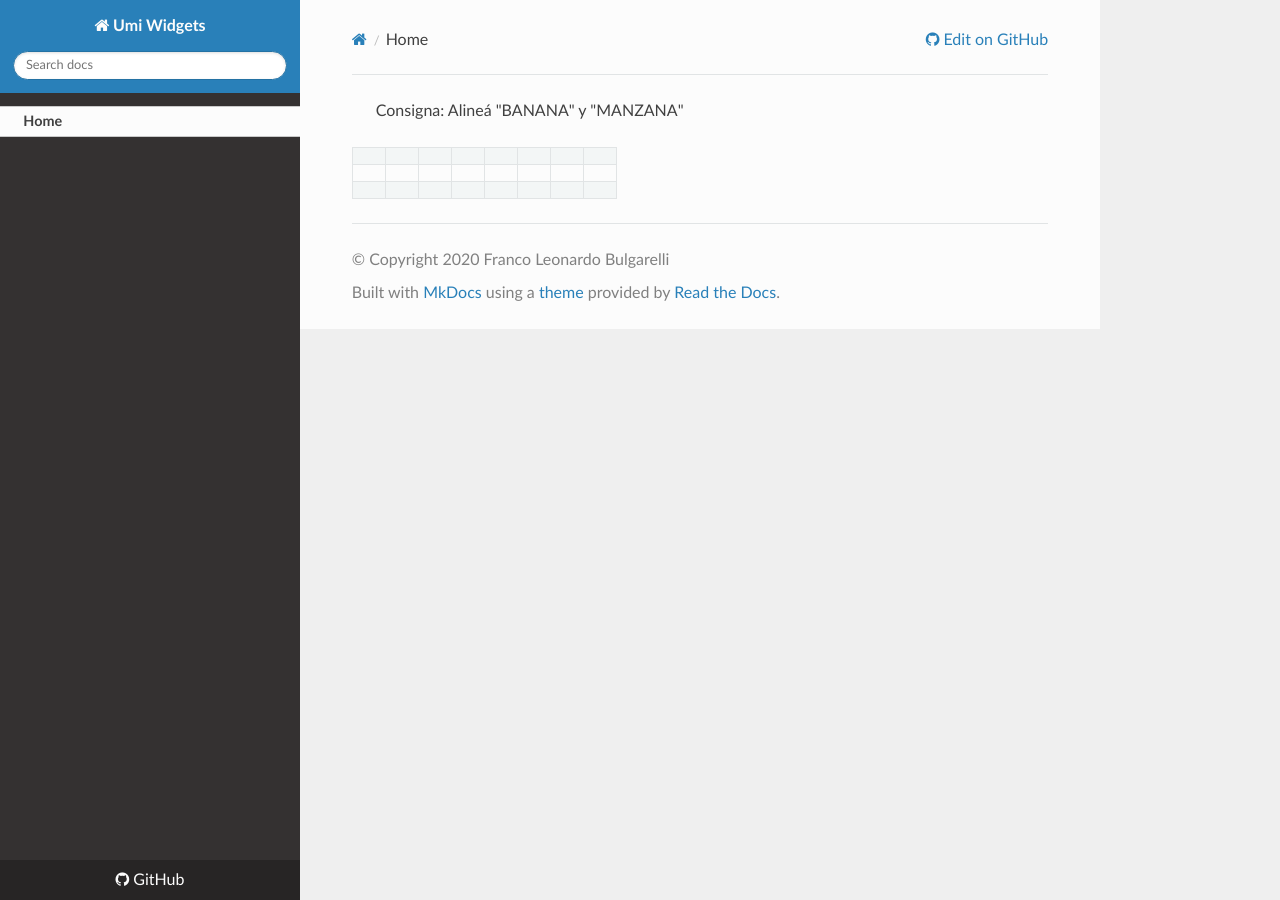
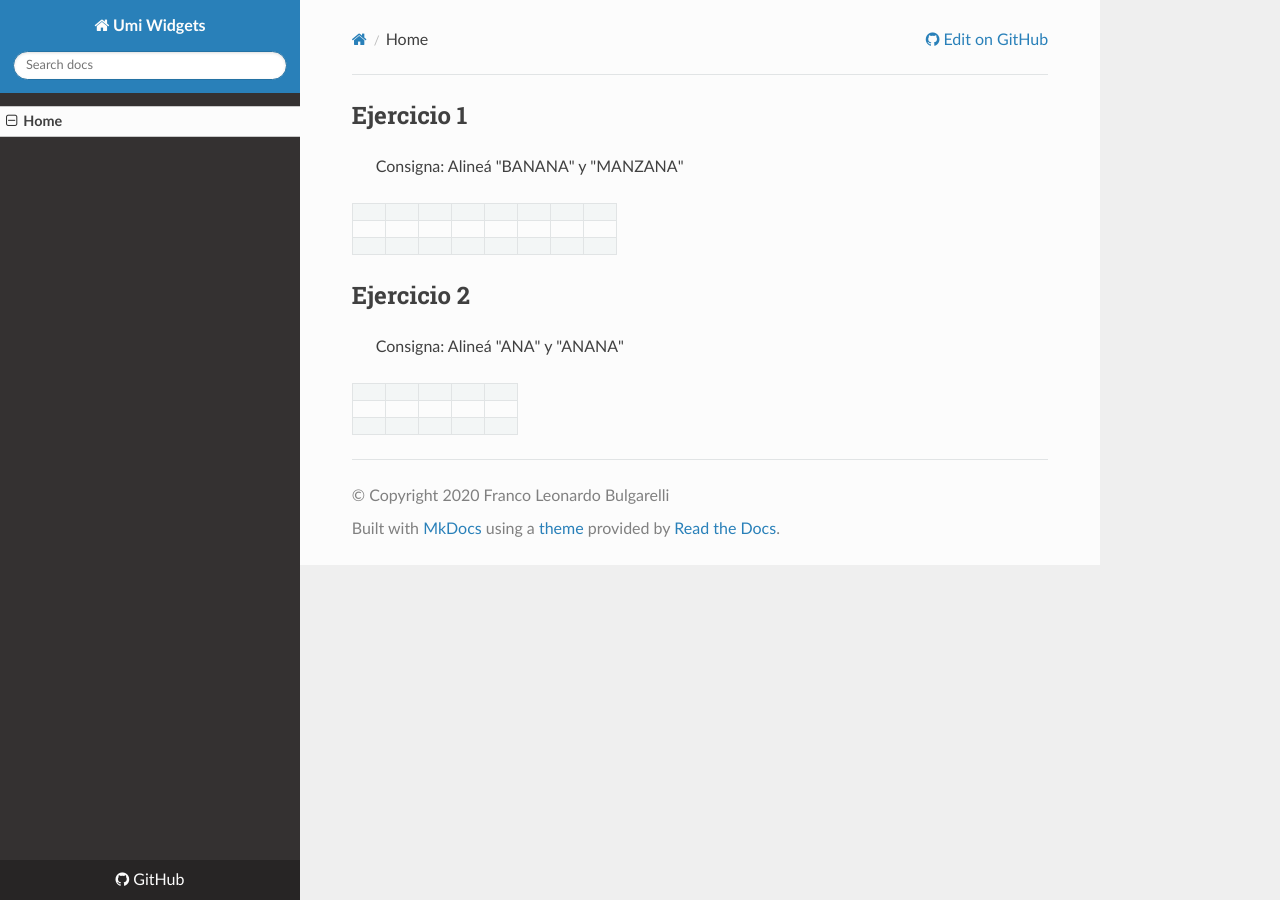
Before and after one commit to flbulgarelli/umi, an MkDocs documentation site: the page built from docs/index.md, in a window 1280 px wide. Built offline with MkDocs 1.6.1, drawn with Linux system fonts in a browser that asks for light colours; nearby versions of some CDN libraries.

Commit message:
Adding second exercise

```diff
--- a/docs/index.md
+++ b/docs/index.md
@@ -2,9 +2,9 @@
 <link rel="stylesheet" type="text/css" href="css/alignment.css">
 <script src="js/alignment.js"></script>
 
-<blockquote>
-  Consigna: Alineá "BANANA" y "MANZANA"
-</blockquote>
+## Ejercicio 1
+
+>  Consigna: Alineá "BANANA" y "MANZANA"
 
 <table class="umi-alignment-table" >
   <tr class="umi-alignment-row"  data-align-expected="-BAN-ANA">
@@ -39,6 +39,35 @@
   </tr>
 </table>
 
+## Ejercicio 2
+
+>  Consigna: Alineá "ANA" y "ANANA"
+
+<table class="umi-alignment-table" >
+  <tr class="umi-alignment-row"  data-align-expected="--ANA">
+      <td class="umi-alignment-cell"></td>
+      <td class="umi-alignment-cell"></td>
+      <td class="umi-alignment-cell"></td>
+      <td class="umi-alignment-cell"></td>
+      <td class="umi-alignment-cell"></td>
+  </tr>
+  <tr class="umi-alignment-row" data-align-expected="ANANA">
+      <td class="umi-alignment-cell"></td>
+      <td class="umi-alignment-cell"></td>
+      <td class="umi-alignment-cell"></td>
+      <td class="umi-alignment-cell"></td>
+      <td class="umi-alignment-cell"></td>
+  </tr>
+  <tr class="umi-alignment-results">
+      <td class="umi-alignment-cell"></td>
+      <td class="umi-alignment-cell"></td>
+      <td class="umi-alignment-cell"></td>
+      <td class="umi-alignment-cell"></td>
+      <td class="umi-alignment-cell"></td>
+  </tr>
+</table>
+
 <script>
-  sampleTable = new AlignmentTable($(".umi-alignment-table"));
+  new AlignmentTable($(".umi-alignment-table")[0]);
+  new AlignmentTable($(".umi-alignment-table")[1]);
 </script>
```
